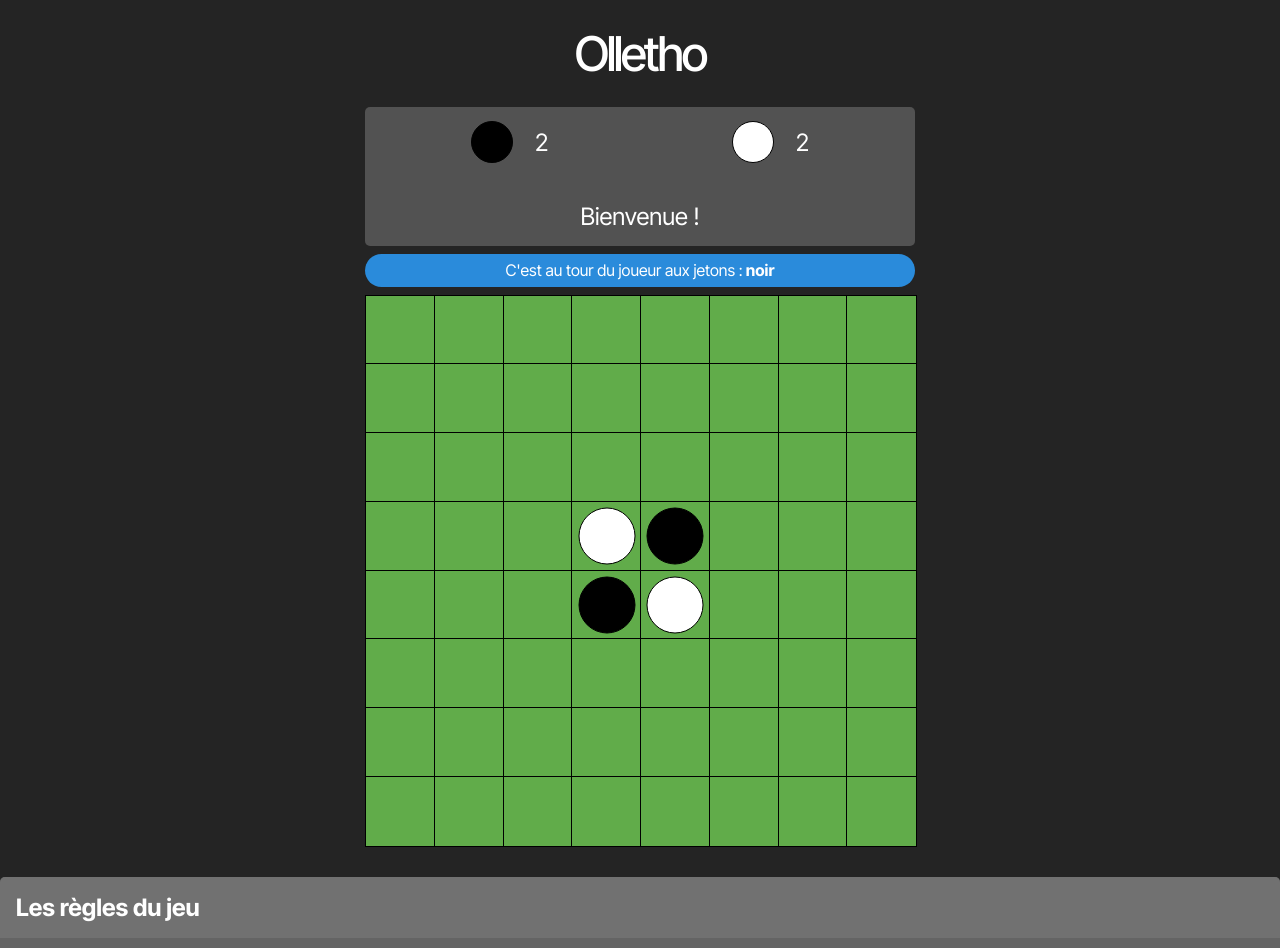
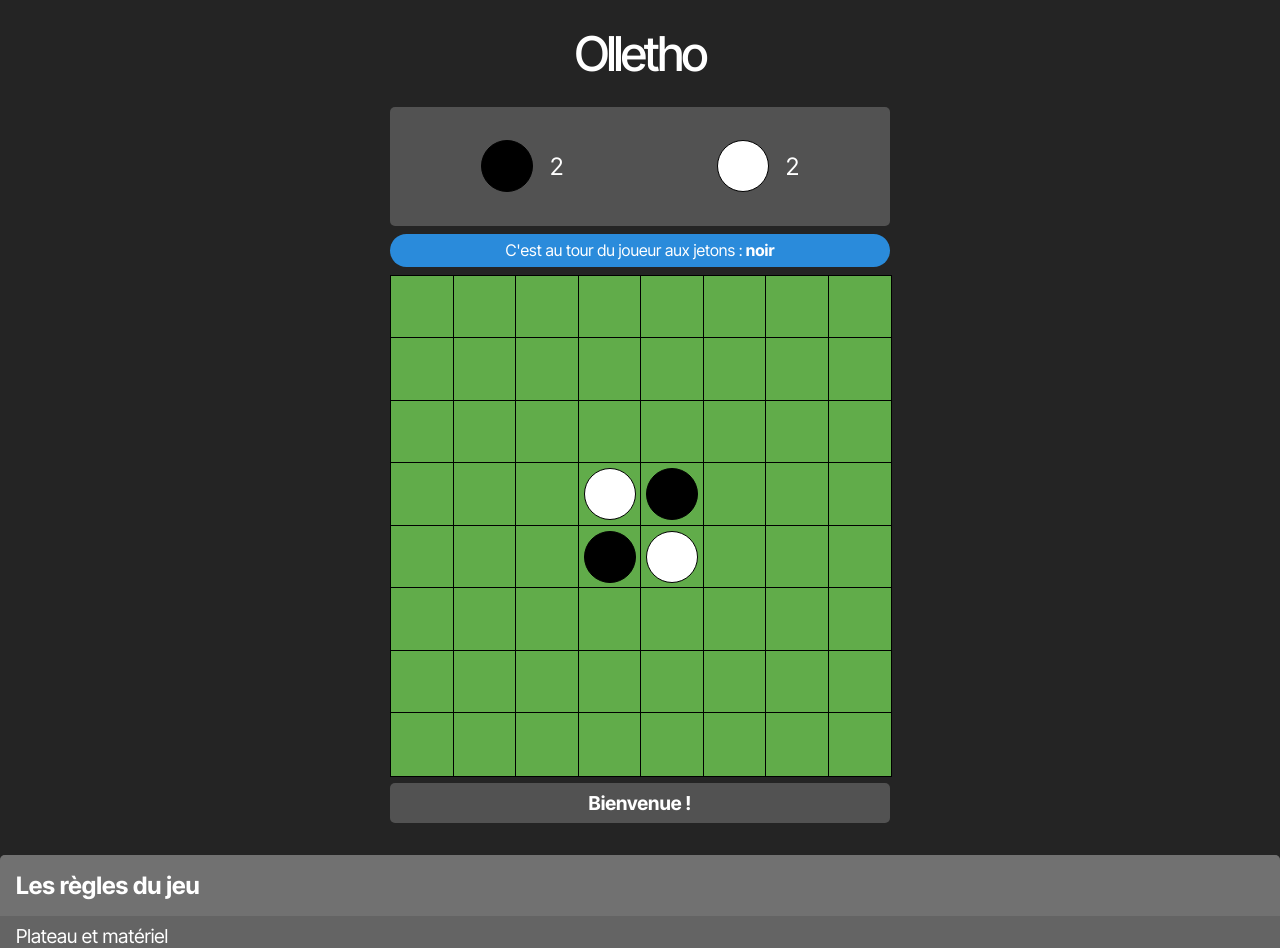
Before and after one commit to MaelleN95/olletho, a React (Vite) app: page / in a window 1280 px wide. Shown: the top 948 px of the page. Built offline with nearby package versions, Linux system fonts and the light colour scheme.

Commit message:
Update : game status style

```diff
--- a/src/components/GameBoard.jsx
+++ b/src/components/GameBoard.jsx
@@ -73,7 +73,7 @@ function GameBoard() {
    */
   const managePlayerMove = (row, col) => {
     // Reset the message
-    setMessage('...');
+    setMessage('');
     // Try to execute the game logic for the current player
     const { moveExecuted, newBoardState } = executeMove(row, col, player);
 
@@ -170,6 +170,7 @@ function GameBoard() {
           ))
         )}
       </div>
+      {message ? <p className="message">{message}</p> : null}
     </>
   );
 }
--- a/src/components/GameStatus.jsx
+++ b/src/components/GameStatus.jsx
@@ -1,6 +1,6 @@
 import { checkWinner } from '../logic/gameLogic';
 
-function GameStatus({ player, whiteDisks, blackDisks, endGame, message }) {
+function GameStatus({ player, whiteDisks, blackDisks, endGame }) {
   if (endGame) {
     const winner = checkWinner(blackDisks, whiteDisks);
 
@@ -47,7 +47,6 @@ function GameStatus({ player, whiteDisks, blackDisks, endGame, message }) {
             <span className="disk white-disk"></span> {whiteDisks}
           </p>
         </div>
-        {message ? <p className="message">{message}</p> : null}
       </div>
       <p className="player-turn-info">
         C&apos;est au tour du joueur aux jetons :
--- a/src/styles/gameStatus.css
+++ b/src/styles/gameStatus.css
@@ -1,11 +1,11 @@
 .game-status {
   display: flex;
   flex-direction: column;
-  justify-content: space-between;
+  justify-content: space-around;
 
   padding: 0.9rem;
   margin: 0.5rem 0;
-  height: 110px;
+  height: 90px;
   background-color: var(--secondary-background);
   border-radius: 5px;
 }
@@ -25,14 +25,20 @@
 
 .message {
   text-align: center;
-  font-size: 1.5rem;
+  font-size: 1.2rem;
+  padding: 0.5rem;
+  margin: 0.5rem 0;
+  background-color: var(--secondary-background);
+  border-radius: 5px;
+  font-weight: bold;
 }
 
 .game-status .winner {
-  font-size: 1.8rem;
+  font-size: 1.5rem;
   text-align: center;
   border-radius: 50px;
-  padding: 0.5rem;
+  padding: 0.2rem;
+  margin-bottom: 0.5rem;
   background-color: var(--blue);
 }
 
@@ -53,8 +59,8 @@
 
 .disk {
   display: block;
-  width: 40px;
-  height: 40px;
+  width: 50px;
+  height: 50px;
   border: 1px solid #000;
   border-radius: 50%;
   margin-right: 0.6rem;
--- a/src/styles/gameboard.css
+++ b/src/styles/gameboard.css
@@ -1,8 +1,8 @@
 #board {
   display: grid;
   grid-template-columns: repeat(8, 1fr);
-  width: 550px;
-  height: 550px;
+  width: var(--board-size);
+  height: var(--board-size);
   margin: auto;
 }
 
--- a/src/styles/index.css
+++ b/src/styles/index.css
@@ -16,6 +16,7 @@
   --secondary-background: #525252;
   --title--background: #717171;
   --blue: #2a8bdb;
+  --board-size: 500px;
 }
 
 body {
@@ -43,6 +44,6 @@ h1 {
 }
 
 #game {
-  max-width: 550px;
+  max-width: var(--board-size);
   margin: 1rem auto;
 }
```
